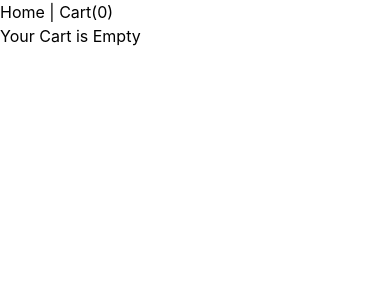
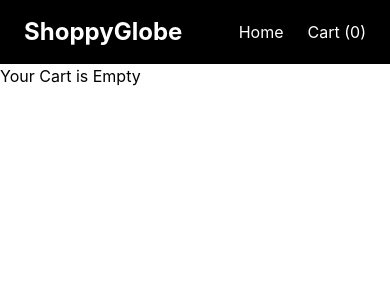
Before and after one commit to mayankrawat45/shoppyGlobe, a React (Vite) app: page /checkout in a window 390 px wide. Shown: the top 300 px of the page. Built offline with nearby package versions, Linux system fonts and the light colour scheme.

Commit message:
Added Tailwind CSS responsive styling

```diff
--- a/src/components/Header.jsx
+++ b/src/components/Header.jsx
@@ -1,17 +1,26 @@
-import { Link } from "react-router-dom"
+import { Link } from "react-router-dom";
 import { useSelector } from "react-redux";
 
-const Header = () => {
-  const cartItems=useSelector(state=>state.cart.cartItems)
+function Header() {
+  const cartItems = useSelector(
+    (state) => state.cart.cartItems
+  );
+
   return (
-    <header>
-        <nav>
-            <Link to='/'>Home</Link>
-            {" | "}
-            <Link to='/cart'>Cart({cartItems.length})</Link>
-        </nav>
+    <header className="bg-black text-white px-6 py-4 flex justify-between items-center">
+      <h1 className="text-2xl font-bold">
+        ShoppyGlobe
+      </h1>
+
+      <nav className="flex gap-6">
+        <Link to="/">Home</Link>
+
+        <Link to="/cart">
+          Cart ({cartItems.length})
+        </Link>
+      </nav>
     </header>
-  )
+  );
 }
 
-export default Header
+export default Header;
--- a/src/components/ProductItem.jsx
+++ b/src/components/ProductItem.jsx
@@ -5,25 +5,25 @@ import { addToCart } from "../redux/cartSlice";
 function ProductItem({ product }) {
   const dispatch = useDispatch();
   return (
-    <div className="">
+    <div className="bg-white rounded-xl shadow-md p-4 text-center">
       <img
         loading="lazy"
         src={product.thumbnail}
         alt={product.title}
-        width="200"
+        className="w-full h-52 object-cover rounded-lg"
       />
 
       <h2>{product.title}</h2>
 
       <p>${product.price}</p>
 
-      <Link to={`/product/${product.id}`}>
+      <Link className="block mt-3 text-blue-500" to={`/product/${product.id}`}>
         View Details
       </Link>
 
       <br />
 
-      <button className="cursor-pointer" onClick={() => dispatch(addToCart(product))}>
+      <button className="bg-black text-white px-4 py-2 rounded-md mt-3 cursor-pointer" onClick={() => dispatch(addToCart(product))}>
         Add To Cart
       </button>
     </div>
--- a/src/components/ProductList.jsx
+++ b/src/components/ProductList.jsx
@@ -21,12 +21,14 @@ function ProductList() {
     <div>
       <h1>Products</h1>
 
-      {filteredProducts.map((product) => (
+      <div className="grid grid-cols-1 sm:grid-cols-2 md:grid-cols-3 lg:grid-cols-4 gap-6 p-6">
+        {filteredProducts.map((product) => (
         <ProductItem
           key={product.id}
           product={product}
         />
       ))}
+      </div>
     </div>
   );
 }
```
Also changed, not shown: src/styles/global.css (added).
